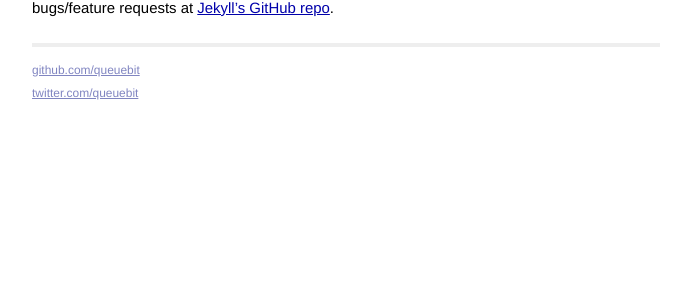
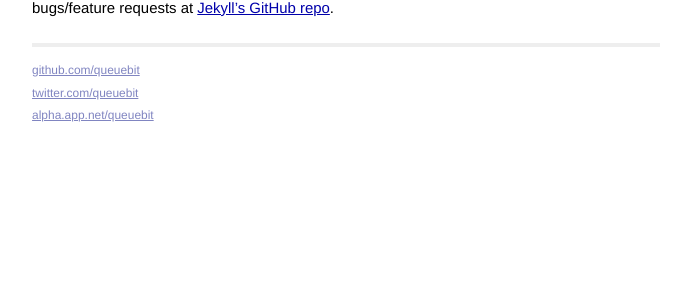
Before and after one commit to queuebit/queuebit.github.io, a Jekyll site: the page built from _posts/2013-05-14-welcome-to-jekyll.markdown, in a window 1280 px wide. Shown: the part 450-750 px from the top of the page, without its empty margins (294-985 px from the left). Built offline with Jekyll 4.4.1, drawn with Linux system fonts in a browser that asks for light colours.

Commit message:
Added ADN to default.html

```diff
--- a/_layouts/default.html
+++ b/_layouts/default.html
@@ -29,6 +29,7 @@
                 <p>
                   <a href="http://github.com/queuebit">github.com/queuebit</a><br />
                   <a href="http://twitter.com/queuebit">twitter.com/queuebit</a><br />
+		  <a href="http://alpha.app.net/queuebit">alpha.app.net/queuebit</a>
                 </p>
               </div>
             </div>
```
